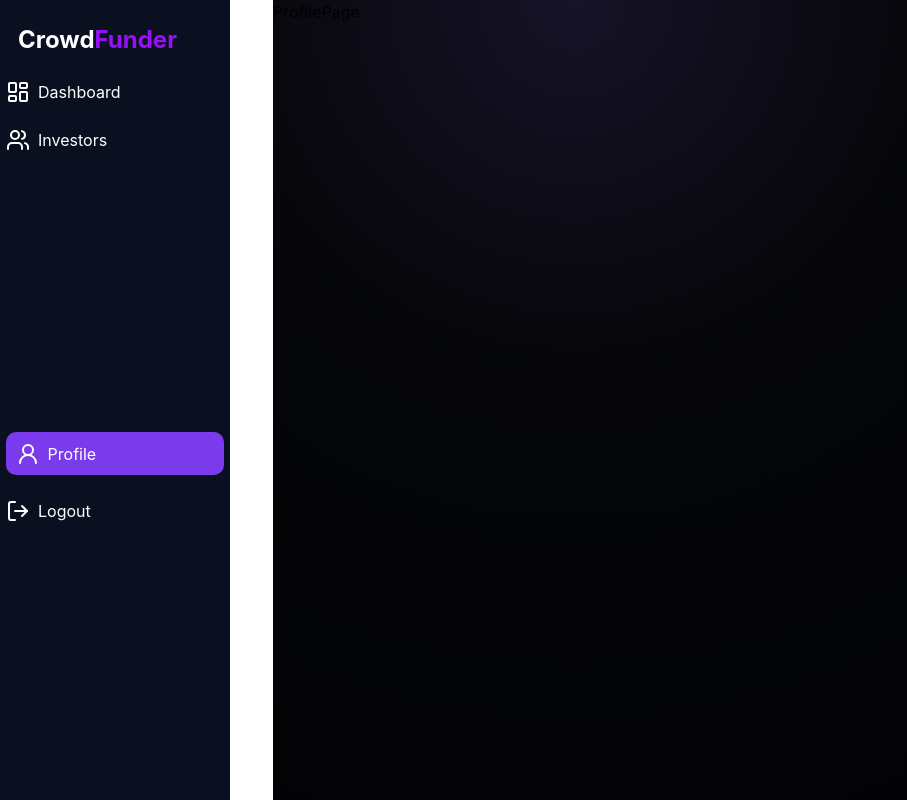
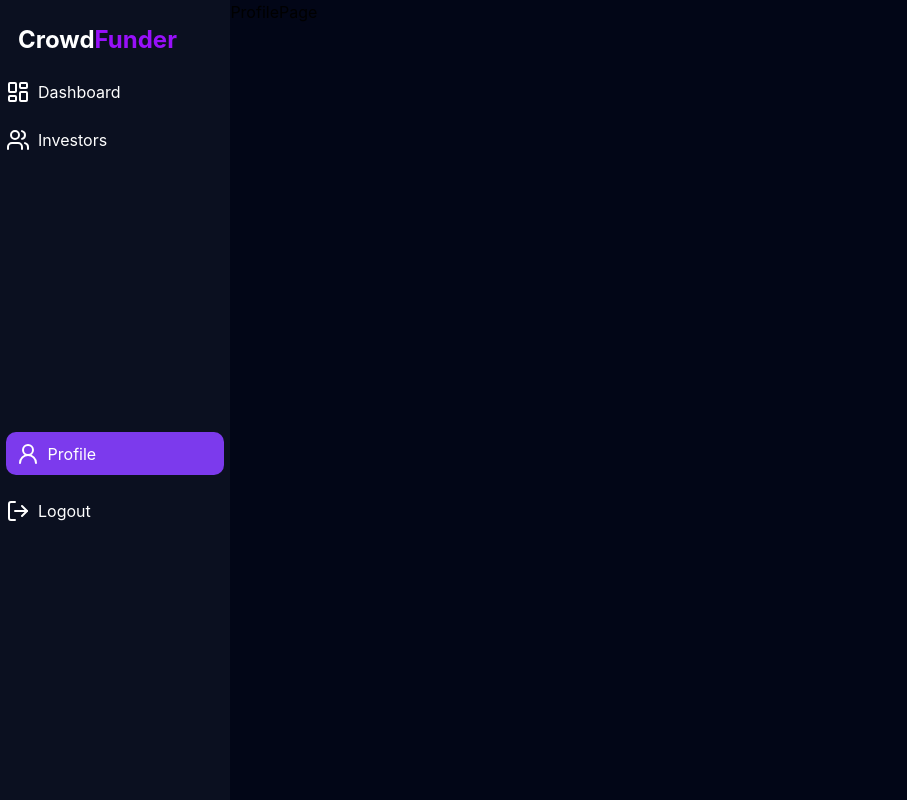
Before and after one commit to achrafjbr/achrafjbr-CrowdFund-Manager-Frontend-React-Partie-1, a React (Vite) app in the folder frontend/: page /home/profile in a window 1280 px wide. Shown: the whole page, without its empty margins (0-907 px from the left). Built offline with nearby package versions, Linux system fonts and the light colour scheme; sample sign-in values are in the browser's storage.

Commit message:
project is done

```diff
--- a/frontend/src/UI/pages/DashboardPage.jsx
+++ b/frontend/src/UI/pages/DashboardPage.jsx
@@ -28,8 +28,12 @@ import { Link } from "react-router-dom";
 
 function DashboardPage() {
   const dispatch = useDispatch();
-   const navigate = useNavigate();
+  const navigate = useNavigate();
 
+  const { decodedToken } = useSelector(
+  (state) => state.authentication
+);
+console.log("decodedToken:", decodedToken)
   const { projects, loading, error } = useSelector((state) => state.projects);
   console.log("PROJECTS:", projects);
 
@@ -53,11 +57,11 @@ function DashboardPage() {
     0,
   );
   return (
-    <>
+    <div className="dashboard-page">
       <Typography
         variant="h3"
         gutterBottom
-        sx={{ color: "white", marginLeft: "40px" }}
+        sx={{ color: "white", marginLeft: "40px", marginTop: "15px" }}
       >
         CrowdFund
       </Typography>
@@ -66,7 +70,7 @@ function DashboardPage() {
         gutterBottom
         sx={{ color: "white", marginLeft: "40px" }}
       >
-        Welcome back, John! Here's an overview of your projects.
+        Welcome back, {decodedToken?.name}! Here's an overview of your projects.
       </Typography>
       <Grid container spacing={3} direction="row">
         <Card
@@ -74,16 +78,16 @@ function DashboardPage() {
             width: "200px",
             marginTop: "20px",
             marginLeft: "40px",
-            background:
-              "linear-gradient(180deg, rgba(22, 26, 39, .96), rgba(11, 13, 21, .96))",
+            background: "#1a1f35",
             color: "white",
             border: "1px solid #b39ddb",
+
           }}
         >
           <CardContent>
             <Grid container spacing={2} direction="column">
               <Grid size={4}>
-                <Avatar sx={{ bgcolor: "#35106e" }}>
+                <Avatar sx={{ bgcolor: "#1a1f35" }}>
                   <FolderIcon />
                 </Avatar>
               </Grid>
@@ -99,8 +103,7 @@ function DashboardPage() {
             width: "200px",
             marginTop: "20px",
             marginLeft: "40px",
-            background:
-              "linear-gradient(180deg, rgba(22, 26, 39, .96), rgba(11, 13, 21, .96))",
+            background: "#1a1f35",
             color: "white",
             border: "1px solid #b39ddb",
           }}
@@ -108,7 +111,7 @@ function DashboardPage() {
           <CardContent>
             <Grid container spacing={2} direction="column">
               <Grid size={4}>
-                <Avatar sx={{ bgcolor: "#35106e" }}>
+                <Avatar sx={{ bgcolor: "#1a1f35" }}>
                   <LockOpenIcon />
                 </Avatar>
               </Grid>
@@ -124,8 +127,7 @@ function DashboardPage() {
             width: "200px",
             marginTop: "20px",
             marginLeft: "40px",
-            background:
-              "linear-gradient(180deg, rgba(22, 26, 39, .96), rgba(11, 13, 21, .96))",
+            background: "#1a1f35",
             color: "white",
             border: "1px solid #b39ddb",
           }}
@@ -133,7 +135,7 @@ function DashboardPage() {
           <CardContent>
             <Grid container spacing={2} direction="column">
               <Grid size={4}>
-                <Avatar sx={{ bgcolor: "#35106e" }}>
+                <Avatar sx={{ bgcolor: "#1a1f35" }}>
                   <LockIcon />
                 </Avatar>
               </Grid>
@@ -149,8 +151,7 @@ function DashboardPage() {
             width: "200px",
             marginTop: "20px",
             marginLeft: "40px",
-            background:
-              "linear-gradient(180deg, rgba(22, 26, 39, .96), rgba(11, 13, 21, .96))",
+            background: "#1a1f35",
             color: "white",
             border: "1px solid #b39ddb",
           }}
@@ -158,7 +159,7 @@ function DashboardPage() {
           <CardContent>
             <Grid container spacing={2} direction="column">
               <Grid size={4}>
-                <Avatar sx={{ bgcolor: "#35106e" }}>
+                <Avatar sx={{ bgcolor: "#1a1f35" }}>
                   <AccountBalanceWalletIcon />
                 </Avatar>
               </Grid>
@@ -177,14 +178,13 @@ function DashboardPage() {
           borderRadius: 4,
           boxShadow: "0 4px 20px rgba(0,0,0,0.08)",
           marginLeft: "40px",
-          background:
-            "linear-gradient(180deg, rgba(22, 26, 39, .96), rgba(11, 13, 21, .96))",
+          background: "#1a1f35",
           color: "white",
           border: "1px solid #b39ddb",
         }}
       >
         <CardContent>
-          <Grid container spacing={100} sx={{}}>
+          <Grid container spacing={100} >
             <Grid item xs={12}>
               <Typography variant="h6" gutterBottom>
                 Projects Overview
@@ -197,7 +197,7 @@ function DashboardPage() {
               </Link>
             </Grid>
           </Grid>
-          <Divider sx={{ my: 2 }} />
+          <Divider sx={{ my: 2, bgcolor: "white" }} />
           <TableContainer sx={{ color: "white" }}>
             <Table
               sx={{
@@ -275,7 +275,7 @@ function DashboardPage() {
           </TableContainer>
         </CardContent>
       </Card>
-    </>
+    </div>
   );
 }
 
--- a/frontend/src/index.css
+++ b/frontend/src/index.css
@@ -9,20 +9,16 @@
     color: var(--text);
     font-family: Inter, Segoe UI, Arial, sans-serif;
 } */
-
-main{
-  background: radial-gradient(
-    circle at 30% 0,
-    #171328 0,
-    #050609 35%,
-    #020205 100%
-  );
-  margin: 0;
-    color: var(--text);
-    font-family: Inter, Segoe UI, Arial, sans-serif;
-    margin-left: 273px;
-    width: 1264px;
-    min-height: 100vh;
+html,
+body,
+#root {
+  width: 100%;
+  min-height: 100vh;
+  background-color: #020617;
+}
+.dashboard-page {
+  background-color: #020617;
+  min-height: 100vh;
 }
 .popup-overlay {
   position: fixed;
--- a/frontend/src/services/tokenService.js
+++ b/frontend/src/services/tokenService.js
@@ -9,10 +9,14 @@ const deleteToken = () => localStorage.removeItem(TOKEN_KEY);
 const decodeToken = () => {
   const token = getToken();
   if (!token) return null;
-  const { userId, role } = jwtDecode(token);
+  const decoded = jwtDecode(token);
+  console.log("DECODED FULL:", decoded)
+  const { userId, role,name } = decoded;
+
   return {
     userId,
     role,
+    name
   };
 };
 
--- a/frontend/src/store/slices/authenticationSlice.js
+++ b/frontend/src/store/slices/authenticationSlice.js
@@ -60,7 +60,7 @@ const AuthenticationSlice = createSlice({
       state.decodedToken = null;
       deleteToken();
     },
-    hideError: (state, action) => {
+    hideError: (state) => {
       state.isError = null;
     },
   },
@@ -75,6 +75,7 @@ const AuthenticationSlice = createSlice({
         setToken(action.payload.token);
         state.user = action.payload.user;
         state.token = action.payload.token;
+        state.decodedToken = decodeToken();
       })
       .addCase(loginUser.rejected, (state, action) => {
         state.isLoading = false;
```
Also changed, not shown: 1 other file (tests, documents, lock files or other folders).
